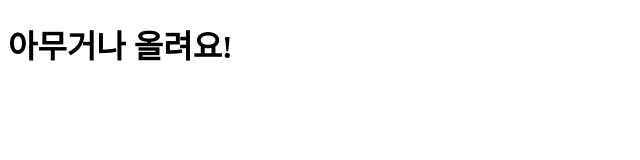
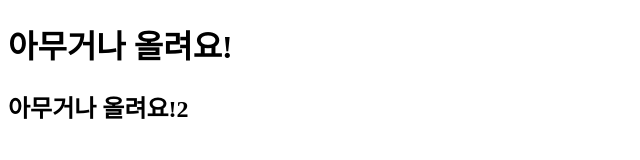
Before and after one commit to parkchanwoo0324/together_git_study, a plain HTML site: page index.html in a window 1280 px wide. Shown: the whole page, without its empty margins (0-640 px from the left). Drawn offline with Linux system fonts and the light colour scheme.

Commit message:
업데이트

```diff
--- a/index.html
+++ b/index.html
@@ -8,5 +8,6 @@
 </head>
 <body>
     <h1>아무거나 올려요!</h1>
+    <h2>아무거나 올려요!2</h2>
 </body>
 </html>
```
